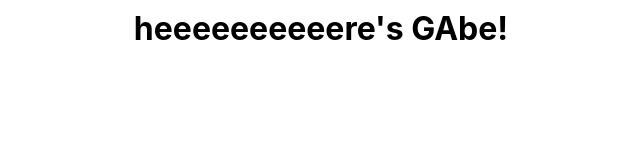
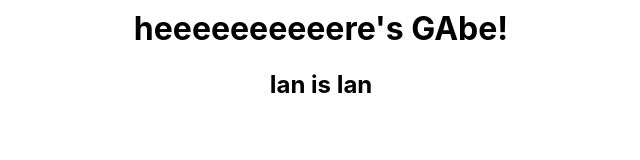
Before and after one commit to mousesaver/fiking-flow-test2, a React (Create React App) app: page / in a window 1280 px wide. Shown: the part 123-283 px from the top of the page, without its empty margins (319-959 px from the left). Built offline with nearby package versions, Linux system fonts and the light colour scheme.

Commit message:
added my component

```diff
--- a/src/components/Roster.jsx
+++ b/src/components/Roster.jsx
@@ -1,11 +1,13 @@
 // imports
 import Gabe from './students/Gabe'
+import Ian from './students/Ian'
 
 export default function Roster() {
     return (
       <>
         <h2>I am a Roster!</h2>
         <Gabe />
+        <Ian />
       </>
     )
   }
--- /dev/null
+++ b/src/components/students/Ian.jsx
@@ -0,0 +1,7 @@
+export default function Ian() {
+  return (
+    <>
+      <h2>Ian is Ian</h2>
+    </>
+  )
+}
```
